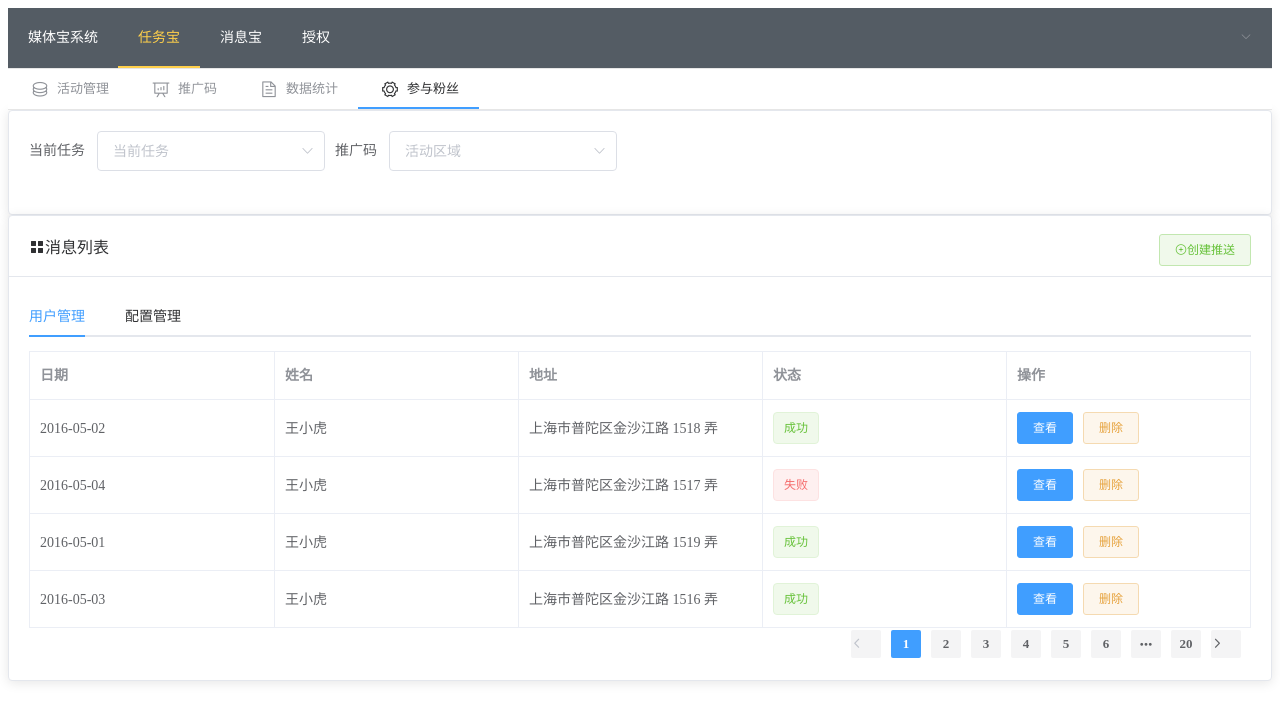
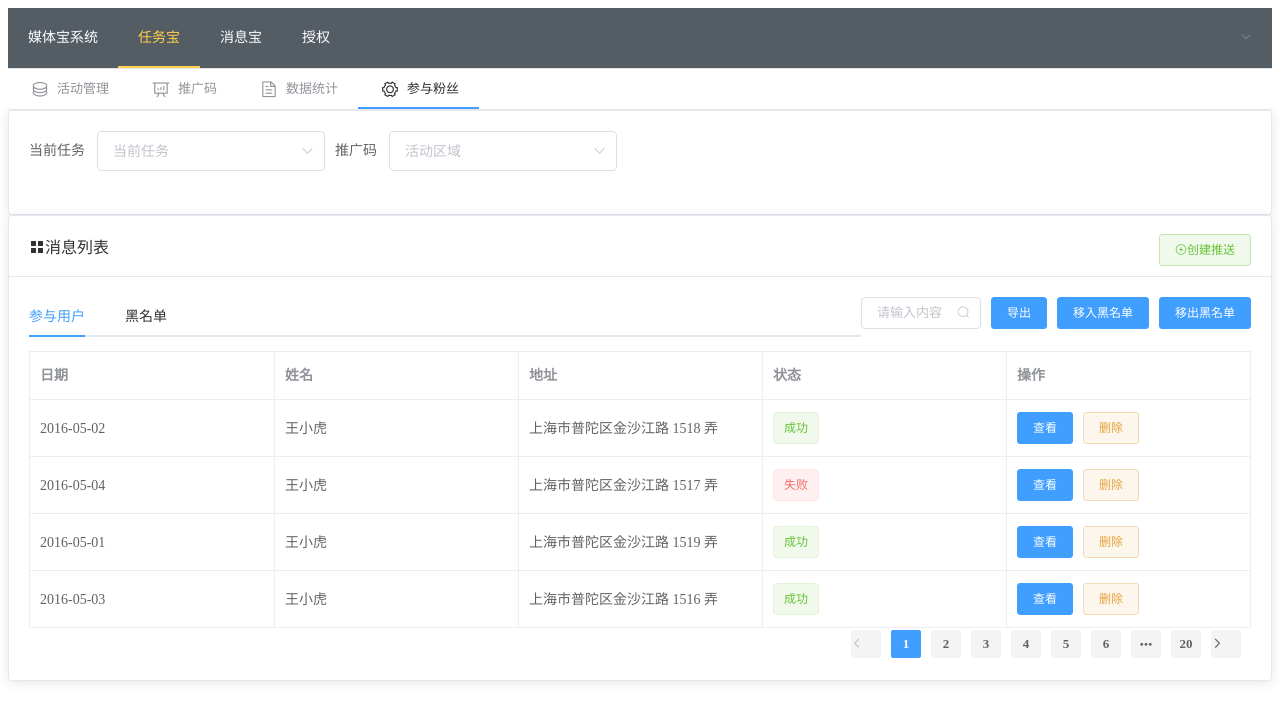
Before and after one commit to juanwang01/try, a Vue app: page /#/fans in a window 1280 px wide. Shown: the top 722 px of the page. Built offline with nearby package versions, Linux system fonts and the light colour scheme.

Commit message:
feature:粉丝推广页面和数据展示页面

```diff
--- a/src/views/task/FansView.vue
+++ b/src/views/task/FansView.vue
@@ -31,9 +31,21 @@
                     </el-button>
                 </div>
             </template>
+            <el-row type="flex" justify="end"  style="float: right;z-index: 999;">
+                <el-input
+                        style="margin-right: 10px;width: 120px"
+                        size="small"
+                        placeholder="请输入内容"
+                        suffix-icon="el-icon-search"
+                        v-model="keySearch">
+                </el-input>
+                <el-button size="small" type="primary">导出</el-button>
+                <el-button size="small" type="primary" @click="addToBlackList">移入黑名单</el-button>
+                <el-button size="small" type="primary">移出黑名单</el-button>
+            </el-row>
             <!--          内容-->
             <el-tabs v-model="activeName" @tab-click="handleClick2" lazy>
-                <el-tab-pane label="用户管理" name="first">
+                <el-tab-pane label="参与用户" name="first">
 
                     <div>
                         <el-table :data="tableData" border style="width: 100%">
@@ -63,9 +75,10 @@
                                        @current-change="changePage" :page-size="pageInfo.pageSize"/>
                     </el-row>
                 </el-tab-pane>
-                <el-tab-pane label="配置管理" name="second">
+                <el-tab-pane label="黑名单" name="second">
                     <div>
-                        <el-table :data="tableData" border style="width: 100%">
+                        <el-table :data="tableData" border style="width: 100%" @selection-change="changeSelect">
+                            <el-table-column type="selection" width="55" />
                             <el-table-column prop="date" label="日期"></el-table-column>
                             <el-table-column prop="name" label="姓名"></el-table-column>
                             <el-table-column prop="address" label="地址"></el-table-column>
@@ -209,6 +222,8 @@
                     region: '',
                 },
                 activeName: 'first',
+                keySearch:'',
+                changeSelectList:'',
             }
 
 
@@ -270,6 +285,15 @@
             },
             handleClick2(tab, event) {
                 console.log(tab, event);
+            },
+            changeSelect(selectList){
+                console.log("检查选中的数据：",selectList)
+                this.changeSelectList = selectList
+            },
+            addToBlackList(){
+                console.log('正在加入黑名单',this.changeSelectList)
+
+
             }
         }
 
--- a/src/views/task/StatView.vue
+++ b/src/views/task/StatView.vue
@@ -1,10 +1,56 @@
 <template>
-    数据展示
+    <div>
+        <el-card>
+            <el-form :inline="true" class="demo-form-inline" :model="searchForm" ref="searchForm">
+                <el-form-item label="当前任务" prop="category">
+                    <el-select placeholder="当前任务" v-model="searchForm.category" @click="changeTask">
+                        <el-option v-for="item in categoryOptions" :key="item.value" :label="item.label"
+                                   :value=item.value></el-option>
+                        <!--                        <el-option label="类型二" value="beijing"></el-option>-->
+                    </el-select>
+                </el-form-item>
+                <el-form-item label="推广码" prop="category">
+                    <el-select placeholder="活动区域" v-model="searchForm.category">
+                        <el-option v-for="item in categoryOptions" :key="item.value" :label="item.label"
+                                   :value=item.value></el-option>
+                        <!--                        <el-option label="类型二" value="beijing"></el-option>-->
+                    </el-select>
+                </el-form-item>
+
+            </el-form>
+
+        </el-card>
+    </div>
 </template>
 
 <script>
     export default {
-        name: "StatView"
+        name: "StatView",
+        data(){
+            return {
+                searchForm: {
+                    title: "",
+                    category: "",
+                },
+                categoryOptions: [
+                    {
+                        value: '1',
+                        label: '黄金糕'
+                    }, {
+                        value: '2',
+                        label: '双皮奶'
+                    }, {
+                        value: '3',
+                        label: '蚵仔煎'
+                    }, {
+                        value: '4',
+                        label: '龙须面'
+                    }, {
+                        value: '5',
+                        label: '北京烤鸭'
+                    }],
+            }
+        }
     }
 </script>
 
```
